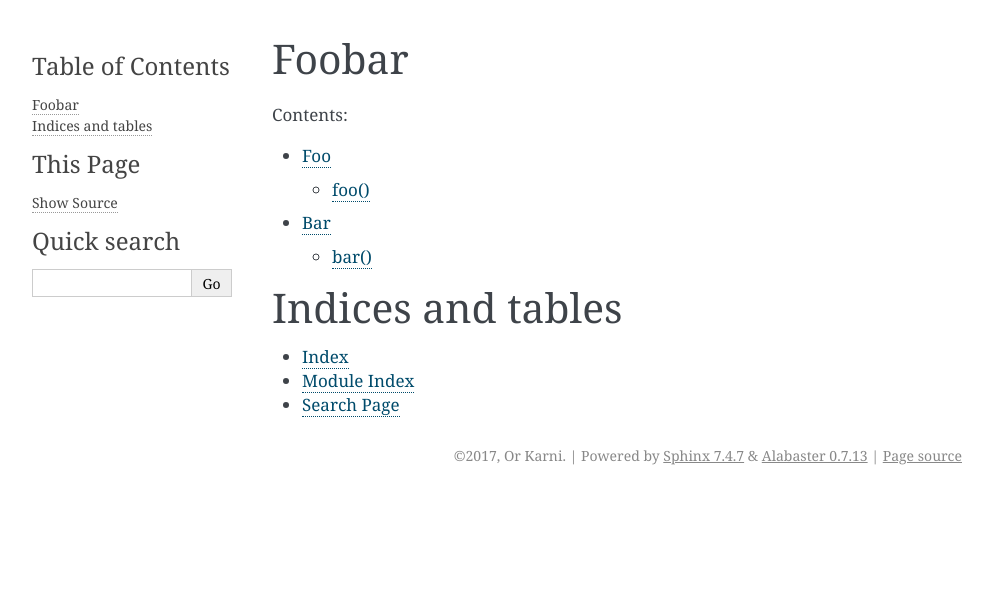
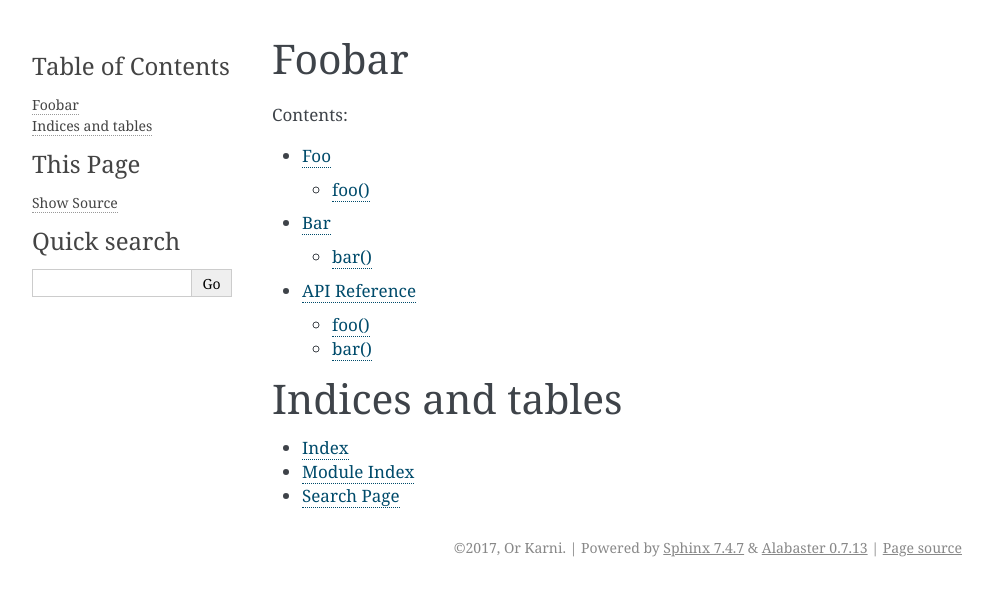
Before and after one commit to warforgad/foobar, a Sphinx documentation site: the page built from docs/index.rst, in a window 1280 px wide. Shown: the top 596 px of the page, without its empty margins (148-1141 px from the left). Built offline with Sphinx 7.4.7, drawn with Linux system fonts in a browser that asks for light colours.

Commit message:
Added API Reference

```diff
--- /dev/null
+++ b/docs/code.rst
@@ -0,0 +1,12 @@
+API Reference
++++++++++++++
+
+.. automodule:: foobar
+
+foo()
+=====
+.. autofunction:: foobar.foo
+
+bar()
+=====
+.. autofunction:: foobar.bar
--- a/docs/conf.py
+++ b/docs/conf.py
@@ -34,7 +34,7 @@ sys.path.append(os.path.dirname(os.path.dirname(os.path.abspath(__file__))))
 # Add any Sphinx extension module names here, as strings. They can be
 # extensions coming with Sphinx (named 'sphinx.ext.*') or your custom
 # ones.
-extensions = []
+extensions = ['sphinx.ext.autodoc']
 
 # Add any paths that contain templates here, relative to this directory.
 templates_path = ['_templates']
--- a/docs/index.rst
+++ b/docs/index.rst
@@ -12,6 +12,8 @@ Foobar
 
    foo
    bar
+   code
+
 
 Indices and tables
 ==================
```
Also changed, not shown: 2 other files.
